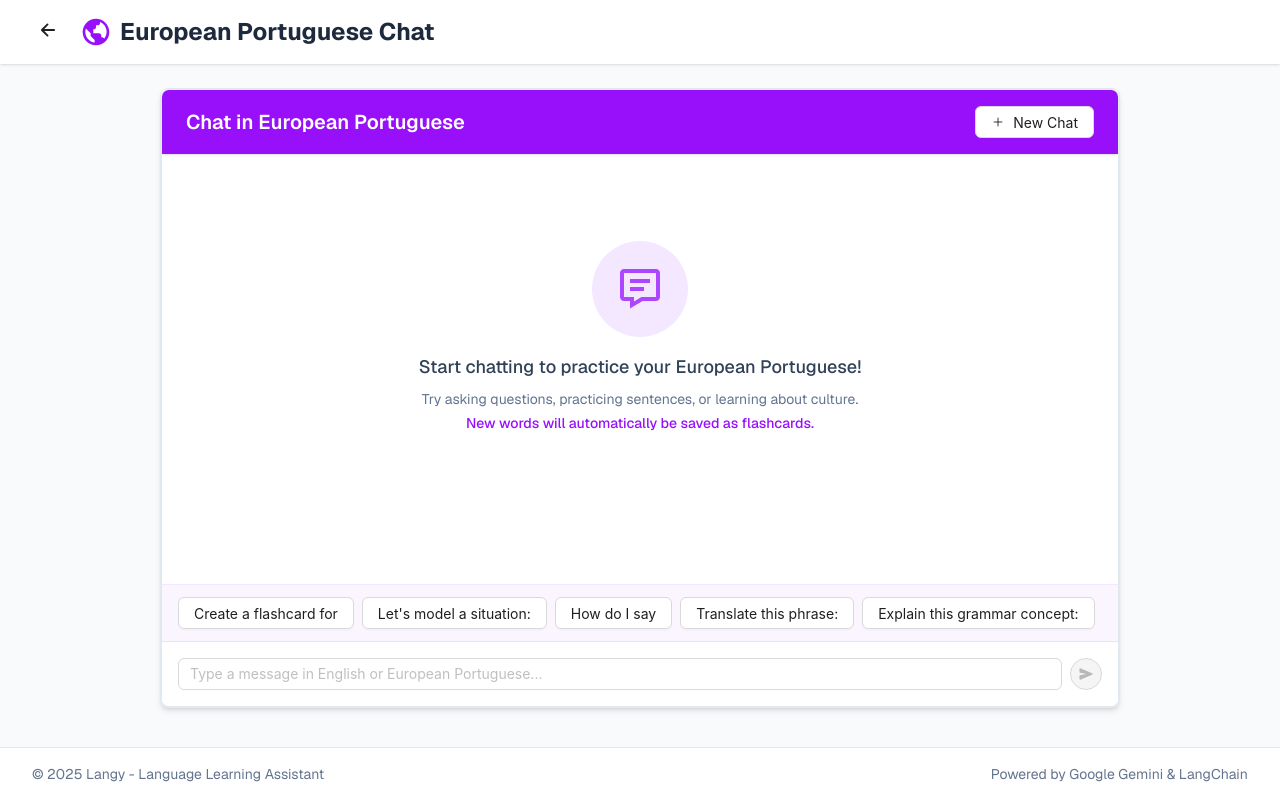
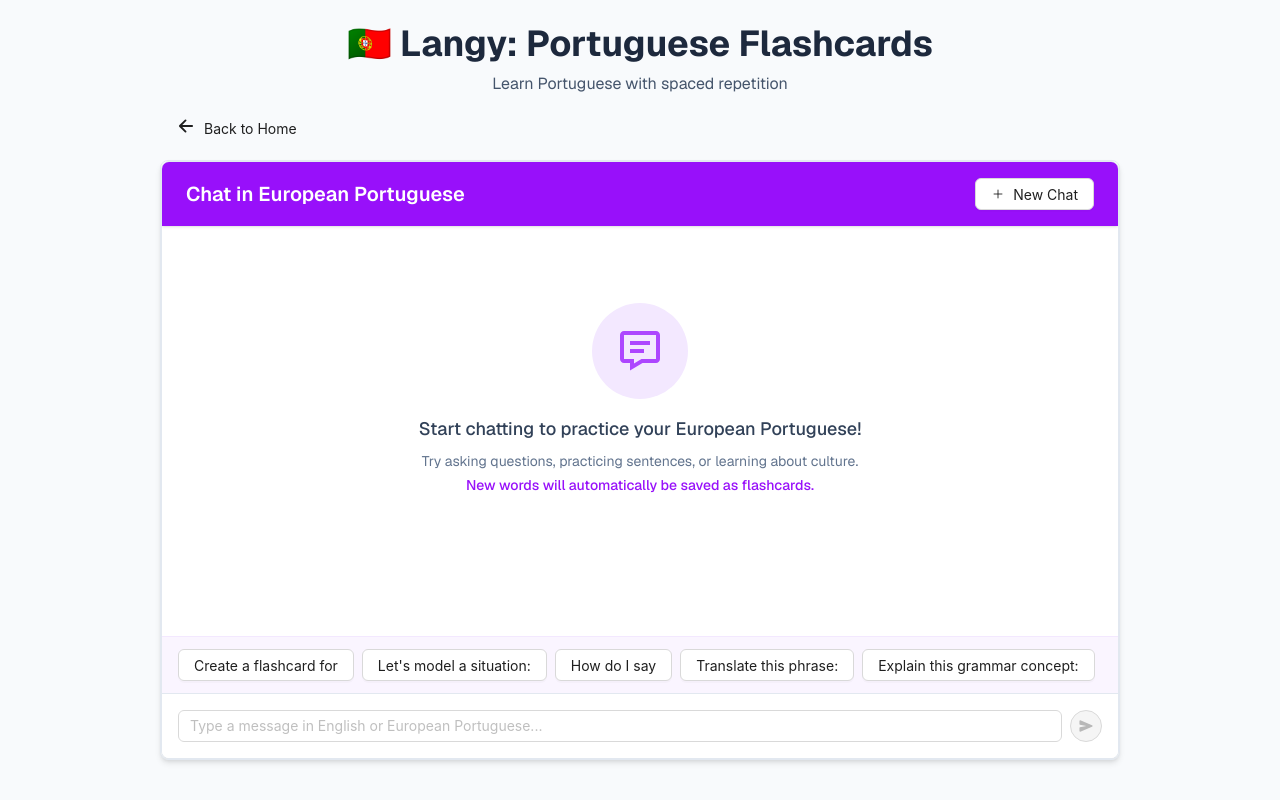
Before and after one commit to skyfortress/langy, a Next.js app: page /chat in a window 1280 px wide. Built offline with nearby package versions, Linux system fonts and the light colour scheme.

Commit message:
feat: add Header and BackButton components to ChatPage for improved navigation and layout

```diff
--- /dev/null
+++ b/src/components/layout/BackButton.tsx
@@ -0,0 +1,16 @@
+import React from 'react';
+import Link from 'next/link';
+import { Button } from 'antd';
+import { IoArrowBack } from 'react-icons/io5';
+
+const BackButton: React.FC = () => {
+  return (
+    <Link href="/" className="inline-block mb-4">
+      <Button type="text" icon={<IoArrowBack className="h-5 w-5" />}>
+        Back to Home
+      </Button>
+    </Link>
+  );
+};
+
+export default BackButton;
--- /dev/null
+++ b/src/components/layout/Header.tsx
@@ -0,0 +1,15 @@
+import React from 'react';
+import { BiWorld } from 'react-icons/bi';
+
+const Header: React.FC = () => {
+  return (
+    <header className="mb-4 text-center">
+        <h1 className="text-4xl font-bold text-slate-800 mb-2">
+        🇵🇹 Langy: Portuguese Flashcards
+        </h1>
+        <p className="text-slate-600">Learn Portuguese with spaced repetition</p>
+    </header>
+  );
+};
+
+export default Header;
--- a/src/pages/chat.tsx
+++ b/src/pages/chat.tsx
@@ -1,11 +1,9 @@
 import React from 'react';
 import Head from 'next/head';
 import Chat from '../components/chat/Chat';
+import Header from '../components/layout/Header';
+import BackButton from '../components/layout/BackButton';
 import { Geist } from "next/font/google";
-import { Button } from 'antd';
-import Link from 'next/link';
-import { IoArrowBack } from 'react-icons/io5';
-import { BiWorld } from 'react-icons/bi';
 
 const geist = Geist({
   variable: "--font-geist",
@@ -19,41 +17,13 @@ const ChatPage: React.FC = () => {
         <title>Language Practice Chat | Langy</title>
         <meta name="description" content="Practice your language skills with an AI tutor" />
       </Head>
-
-      <header className="bg-white shadow-sm sticky top-0 z-10">
-        <div className="max-w-7xl mx-auto py-4 px-4 sm:px-6 lg:px-8">
-          <div className="flex justify-between items-center">
-            <div className="flex items-center">
-              <Link href="/" className="mr-4">
-                <Button type="text" icon={<IoArrowBack className="h-5 w-5" />} />
-              </Link>
-              <h1 className="text-2xl font-bold text-slate-800 flex items-center">
-                <BiWorld className="h-8 w-8 mr-2 text-purple-600" />
-                European Portuguese Chat
-              </h1>
-            </div>
-          </div>
-        </div>
-      </header>
-
       <main className="flex-1 max-w-5xl mx-auto w-full px-4 sm:px-6 lg:px-8 py-6">
-        <div className="h-[calc(100vh-180px)] overflow-hidden bg-white rounded-lg shadow-md border border-slate-200">
+        <Header />
+        <BackButton />
+        <div className="h-[calc(100vh-200px)] overflow-hidden bg-white rounded-lg shadow-md border border-slate-200">
           <Chat />
         </div>
       </main>
-
-      <footer className="bg-white border-t border-slate-200 mt-auto py-4">
-        <div className="max-w-7xl mx-auto px-4 sm:px-6 lg:px-8">
-          <div className="flex flex-col sm:flex-row justify-between items-center">
-            <p className="text-slate-500 text-sm">
-              © {new Date().getFullYear()} Langy - Language Learning Assistant
-            </p>
-            <p className="text-slate-500 text-sm mt-2 sm:mt-0">
-              Powered by Google Gemini & LangChain
-            </p>
-          </div>
-        </div>
-      </footer>
     </div>
   );
 };
```
